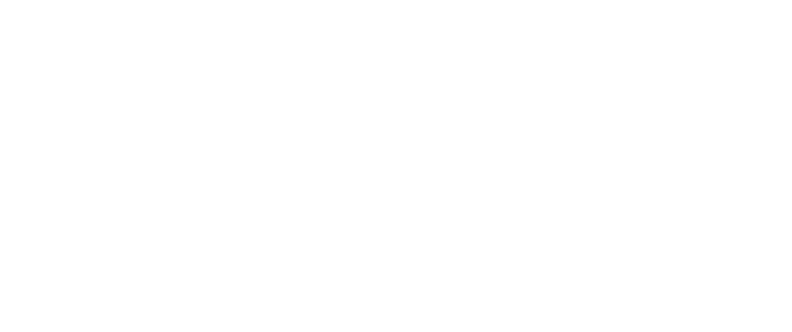
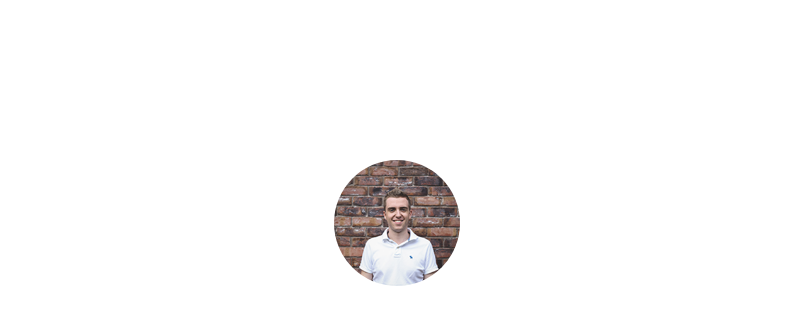
Before and after one commit to curtisgibson/curtis-gibson.me, a plain HTML site: page index.html in a window 1280 px wide. Shown: the top 332 px of the page, without its empty margins (243-1035 px from the left). Drawn offline with Linux system fonts and the light colour scheme.

Commit message:
Added photo

```diff
--- a/assets/css/style.css
+++ b/assets/css/style.css
@@ -25,6 +25,34 @@ a, a:visited {
 	text-decoration: none;
 	color: #4C4C4C;
 }
+
+/*Header Image*/
+#header {
+	background-color: #FFF ;
+	color: #FFF;
+}
+#header .header-container .core {
+	margin-right: auto;
+	margin-left: auto;
+  margin-top: 150px;
+	width: 100%;
+	display: flex;
+}
+#header .headshot {
+	width: 10%;
+	display: inline-block;
+	margin: 10px;
+	text-align: center;
+	flex: 1 1;
+}
+#header .headshot img {
+	width: 10%;
+	margin: auto;
+	border-radius: 50%;
+	overflow: hidden;
+}
+
+/*Social Icons*/
 #social {
 	background-color: #FFF ;
 	color: #FFF;
@@ -32,7 +60,7 @@ a, a:visited {
 #social .social-container .core {
 	margin-right: auto;
 	margin-left: auto;
-  margin-top: 450px;
+  margin-top: 150px;
 	width: 100%;
 	display: flex;
 }
--- a/index.html
+++ b/index.html
@@ -10,10 +10,25 @@
 		<title>Curtis Gibson</title>
 	</head>
 	<body>
+		<!--Personal Photo-->
+		<section id="header">
+			<div class="content">
+				<div class="header-container">
+					<div class="core">
+						<div class="headshot">
+						<img src="images/headshotPhoto.png">
+						</div>
+					</div>
+				</div>
+			</div>
+		</section>
+
+		<!--Text Header-->
 		<section id="title">
 			<div id="title"><a href="https://github.com/curtisgibson">github.com<span>/curtisgibson</span></a></div>
 		</section>
 
+		<!--Social Media Logos-->
 		<section id="social">
 				<div class="content">
 					<div class="social-container">
```
Also changed, not shown: images/headshotPhoto.png (added), 1 other file.
